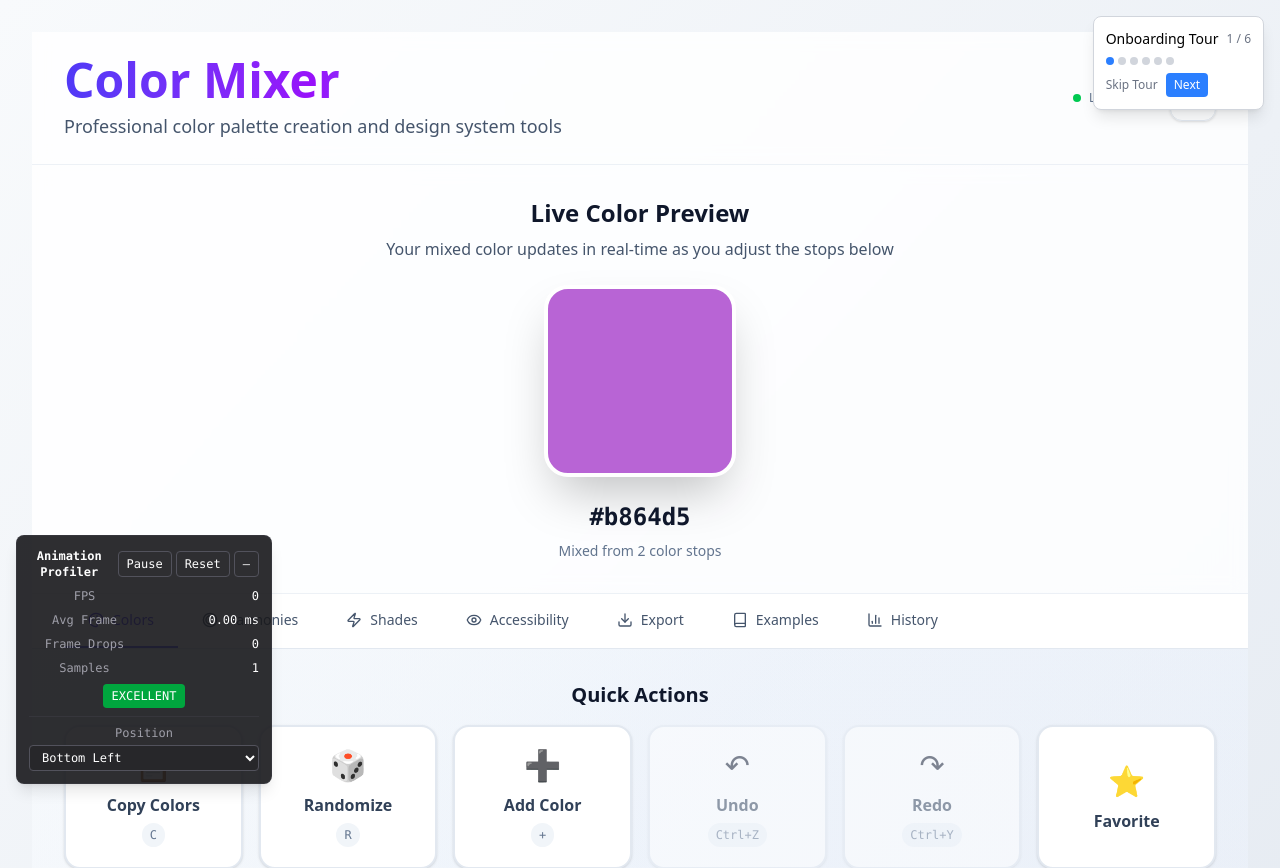
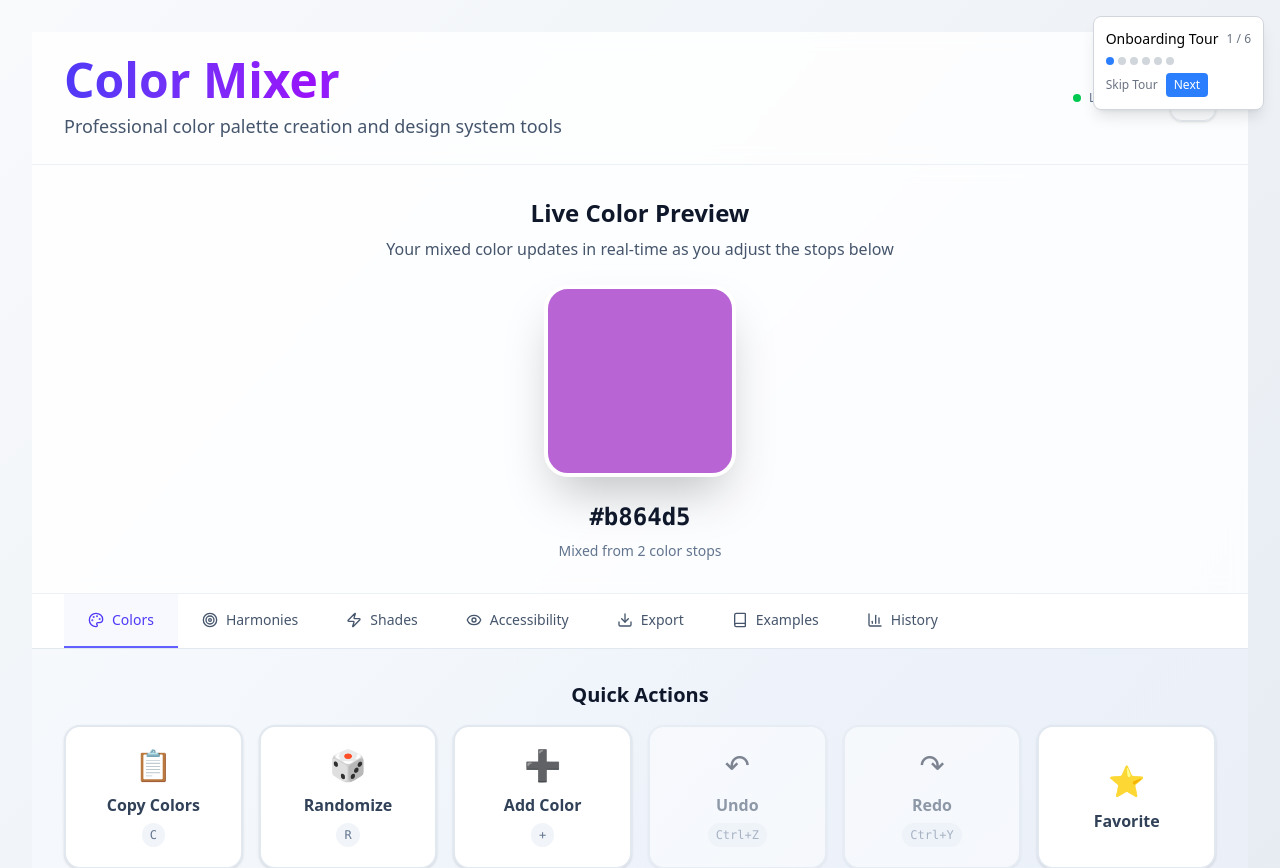
Before and after one commit to sauravptl/color-mixer, a React (Vite) app: page / in a window 1280 px wide. Shown: the top 868 px of the page. Built offline with nearby package versions, Linux system fonts and the light colour scheme.

Commit message:
Hide Animation Profiler

```diff
--- a/src/App.tsx
+++ b/src/App.tsx
@@ -2,7 +2,6 @@ import React, { useState } from 'react';
 import ColorMixer from './components/ColorMixer';
 import OnboardingTour from './components/OnboardingTour';
 import HelpPanel from './components/HelpPanel';
-import { AnimationProfiler } from './components/AnimationProfiler';
 import { usePerformanceMonitoring } from './utils/performanceMonitor';
 import { HelpCircle } from 'lucide-react';
 import './App.css';
@@ -28,7 +27,6 @@ function App() {
 
   return (
     <OnboardingTour>
-      <AnimationProfiler>
       <div>
         <div className="min-h-screen bg-gradient-to-br from-slate-50 via-blue-50/30 to-indigo-50/20 dark:from-slate-900 dark:via-slate-900 dark:to-slate-800 text-slate-900 dark:text-slate-100">
           <div className="w-full">
@@ -67,7 +65,6 @@ function App() {
         </div>
         <HelpPanel isOpen={isHelpOpen} onClose={() => setIsHelpOpen(false)} />
       </div>
-      </AnimationProfiler>
     </OnboardingTour>
   );
 }
```
Lines whose indentation alone changed are shown as unchanged.
